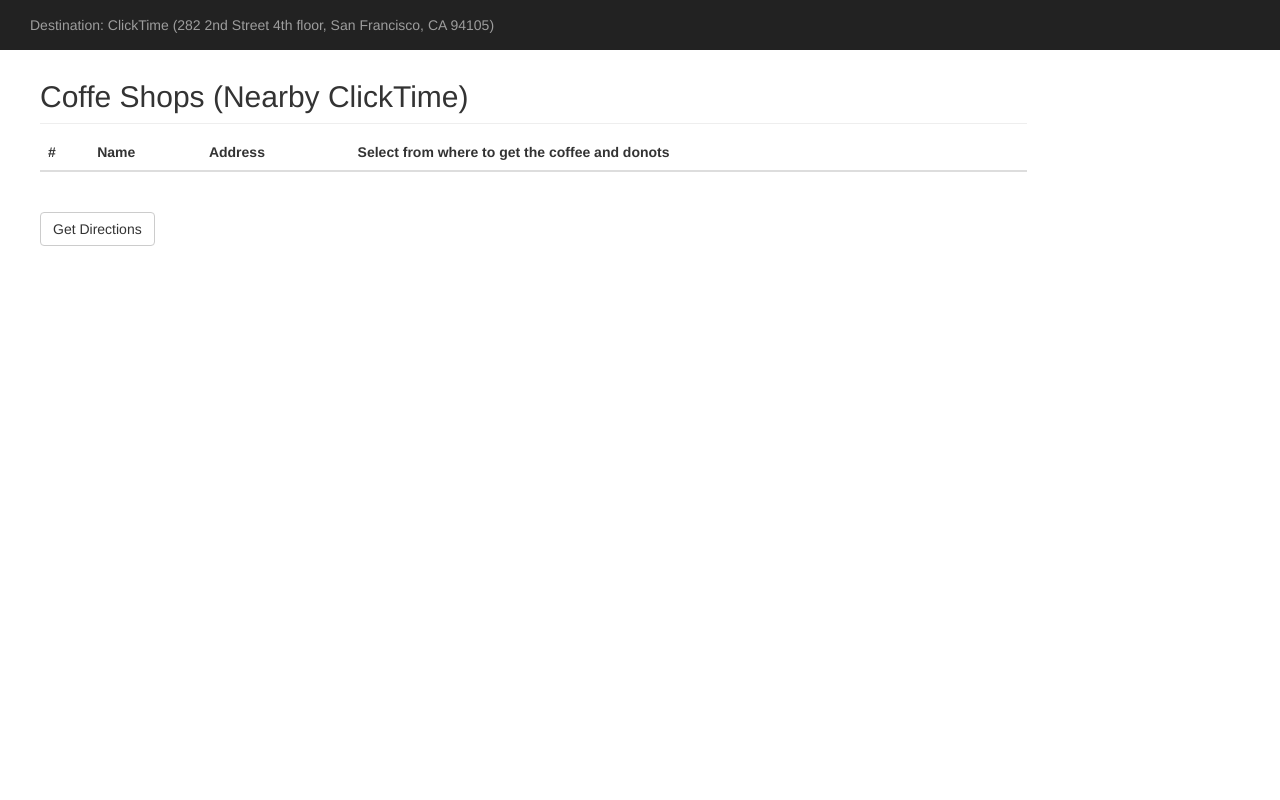
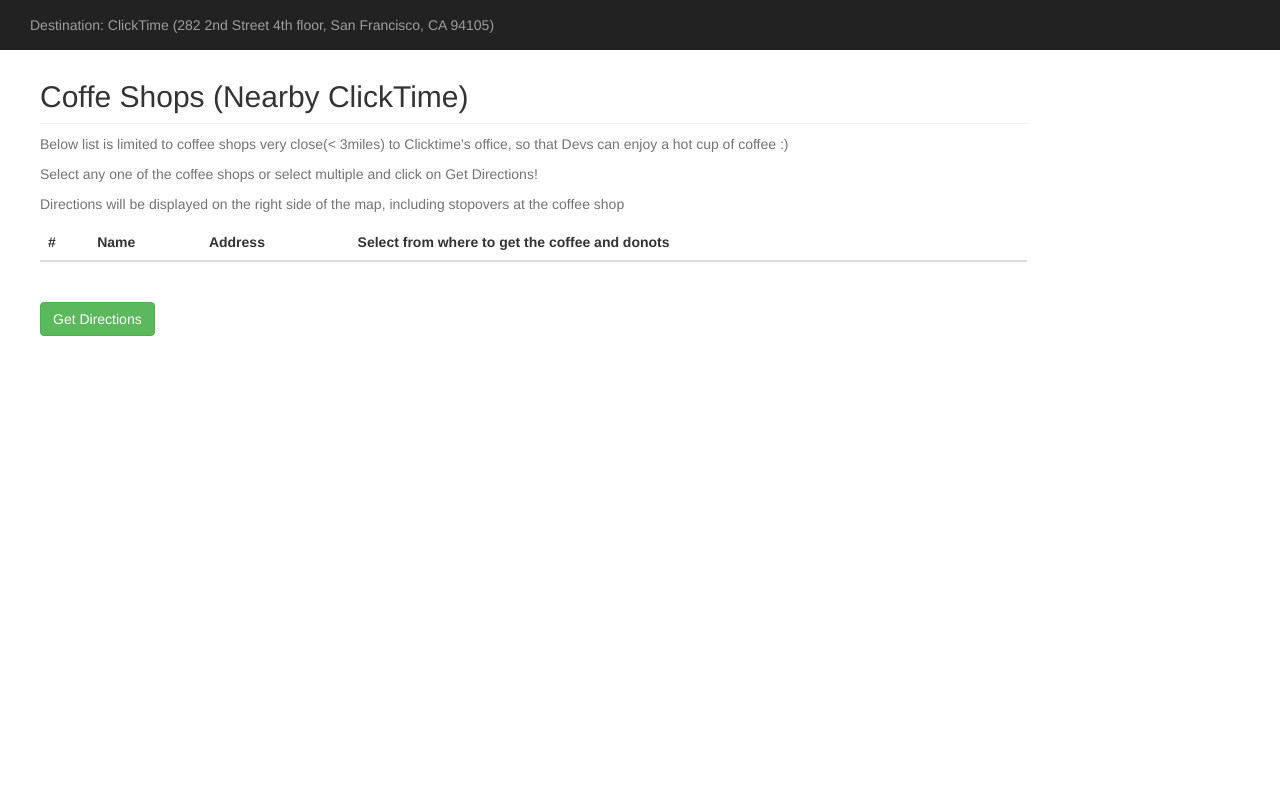
Before and after one commit to naritapandhe/GoogleMaps, a plain HTML site: page index2.html in a window 1280 px wide. Shown: the top 800 px of the page. Drawn offline with nearby package versions, Linux system fonts and the light colour scheme; some packages are replaced by stand-ins of ours.

Commit message:
Prettyfiedgit add index2.html

```diff
--- a/index2.html
+++ b/index2.html
@@ -102,6 +102,7 @@ html, body {
 							Destination: ClickTime (282 2nd Street 4th floor, San Francisco,
 							CA 94105)</a></li>
 
+
 				</ul>
 			</div>
 		</div>
@@ -113,6 +114,9 @@ html, body {
 		<div class="row">
 			<div class="col-sm-9 col-md-10 main">
 				<h2 class="sub-header">Coffe Shops (Nearby ClickTime)</h2>
+				<span id="helpBlock" class="help-block">Below list is limited to coffee shops very close(< 3miles) to Clicktime's office, so that Devs can enjoy a hot cup of coffee :) </span>
+				<span id="helpBlock" class="help-block">Select any one of the coffee shops or select multiple and click on Get Directions! </span>
+				<span id="helpBlock" class="help-block">Directions will be displayed on the right side of the map, including stopovers at the coffee shop </span>
 				<div class="table-responsive">
 					<table class="table table-striped" id="coffeShops">
 						<thead>
@@ -133,7 +137,7 @@ html, body {
 
 		<div class="row" style="margin-left: 2%;">
 			<!-- Standard button -->
-			<button type="button" class="btn btn-default" id="getDirections">Get
+			<button type="button" class="btn btn-success" id="getDirections">Get
 				Directions</button>
 		</div>
 	</div>
```
